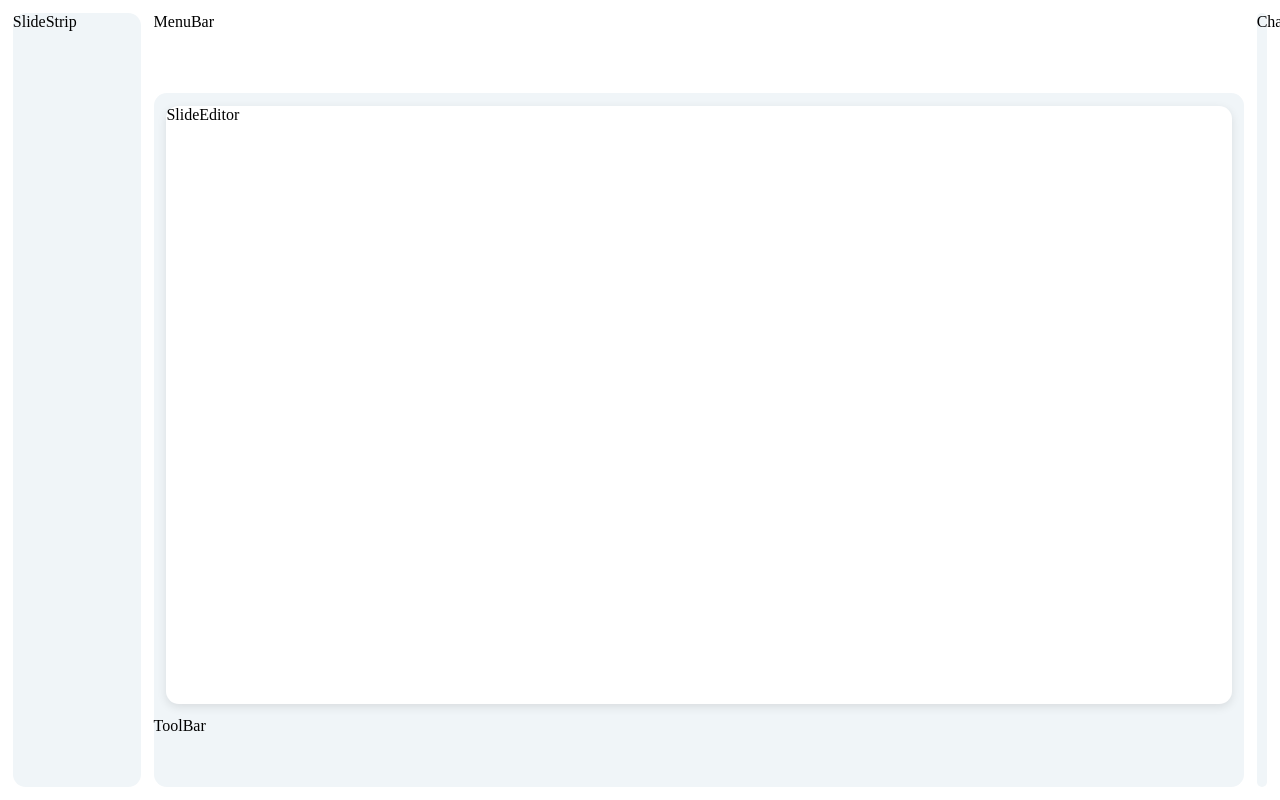
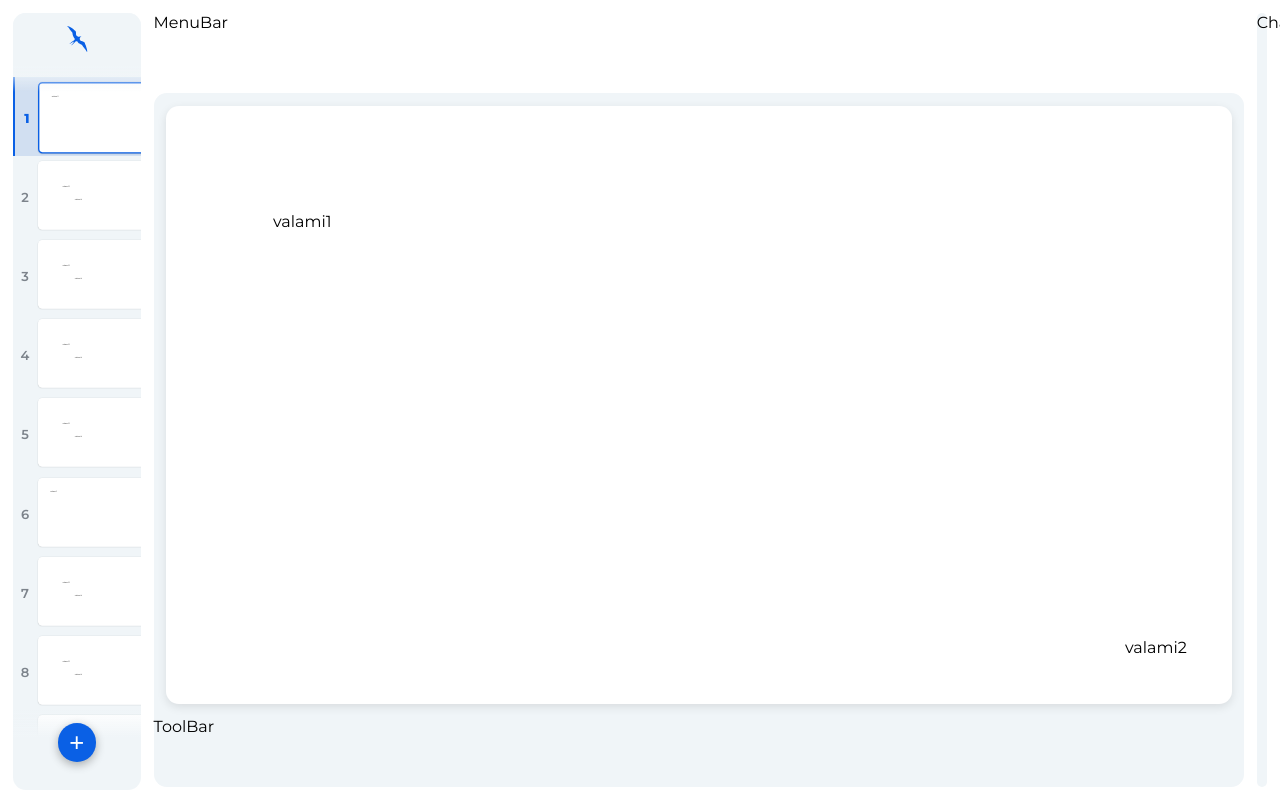
Before and after one commit to lmate/Frigate, a React (Vite) app in the folder client/: page / in a window 1280 px wide. Built offline with nearby package versions, Linux system fonts and the light colour scheme.

Commit message:
Add slide loading, slide strip, slide strip design

```diff
--- a/client/index.html
+++ b/client/index.html
@@ -4,6 +4,9 @@
     <meta charset="UTF-8" />
     <link rel="icon" type="image/svg+xml" href="/src/assets/icon.svg" />
     <meta name="viewport" content="width=device-width, initial-scale=1.0" />
+    <link rel="preconnect" href="https://fonts.googleapis.com">
+    <link rel="preconnect" href="https://fonts.gstatic.com" crossorigin>
+    <link href="https://fonts.googleapis.com/css2?family=Montserrat:ital,wght@0,100;0,200;0,300;0,400;0,500;0,600;0,700;0,800;0,900;1,100;1,200;1,300;1,400;1,500;1,600;1,700;1,800;1,900&display=swap" rel="stylesheet">
     <title>Frigate</title>
   </head>
   <body>
--- a/client/src/App.css
+++ b/client/src/App.css
@@ -2,19 +2,117 @@
   --bg: #ffffff;
   --elementbg: #f0f5f8;
   --primary: #0a60e5;
+  --secondary: #7c838b;
 }
 
 body {
   margin: 1vw;
   background-color: var(--bg);
+  font-family: 'Montserrat', sans-serif;
 }
 
 .SlideStrip {
   float: left;
   width: 10vw;
-  height: calc(100vh - 2vw);
+  height: calc(92vh - 2vw);
   background-color: var(--elementbg);
   border-radius: 1vw;
+  padding-top: 8vh;
+  overflow-y: scroll;
+  overflow-x: hidden;
+}
+.SlideStrip::-webkit-scrollbar {
+  width: 0px;
+}
+
+.SlideStrip > div {
+  border: 0px solid red;
+  width: 10vw;
+  height: 9.3vh;
+  cursor: pointer;
+  padding-top: .6vh;
+}
+
+.SlideStrip > div > div {
+  height: calc(78vh - 2vw);
+  width: calc((78vh - 2vw) * 1.78);
+  transform: scale(.115);
+  transform-origin: top left;
+  background-color: var(--bg);
+  box-shadow: 0 3px 10px rgb(0 0 0 / 0.3);
+  border-radius: 3vw;
+  margin-left: 2vw;
+}
+
+.SlideStrip > div > p {
+  float: left;
+  margin-top: 3.5vh;
+  width: 1.9vw;
+  text-align: center;
+  color: var(--secondary);
+  font-weight: 600;
+  font-size: small;
+}
+
+.SlideStrip > .selectedSlide {
+  background-color: #d1dff1;
+  border-left: 2px solid var(--primary);
+  width: calc(10vw - 2px);
+}
+
+.SlideStrip > .selectedSlide > p {
+  color: var(--primary);
+  font-weight: 800;
+}
+
+.SlideStrip > .selectedSlide > div {
+  border: 12px solid var(--primary);
+  margin-left: calc(2vw - 2px);
+}
+
+.SlidesLogo {
+  position: absolute;
+  z-index: 1;
+  margin-top: -8vh;
+  background-image: linear-gradient(var(--elementbg), var(--elementbg), var(--elementbg), transparent);
+  border-top-left-radius: 1vw;
+  border-top-right-radius: 1vw;
+}
+
+.SlidesLogo > img {
+  width: 2vw;
+  margin-left: 4vw;
+  margin-top: 1vh;
+}
+
+.SlidesAdd {
+  position: absolute;
+  top: calc(92vh - 2vw);
+  height: 10vh;
+  border-bottom-left-radius: 1vw;
+  border-bottom-right-radius: 1vw;
+  background-image: linear-gradient(transparent, var(--elementbg), var(--elementbg), var(--elementbg));
+}
+
+.SlidesAdd > button {
+  width: 3vw;
+  height: 3vw;
+  margin-left: 3.5vw;
+  margin-top: 1vh;
+  border-radius: 5vw;
+  border: 0px solid black;
+  background-color: var(--primary);
+  box-shadow: 0 3px 10px rgb(0 0 0 / 0.3);
+  cursor: pointer;
+  color: var(--bg);
+  font-size: 2vw;
+}
+
+.SlidesAdd > button:active {
+  transform: scale(0.98);
+  /* Scaling button to 0.98 to its original size */
+  box-shadow: 3px 2px 22px 1px rgba(0, 0, 0, 0.24);
+  /* Lowering the shadow */
 }
 
 .MenuBar {
@@ -34,6 +132,7 @@ body {
 }
 
 .SlideEditor > div {
+  position: relative;
   background-color: var(--bg);
   width: 100%;
   height: 100%;
--- a/client/src/App.jsx
+++ b/client/src/App.jsx
@@ -1,5 +1,4 @@
 import { useState } from 'react';
-import logo from './assets/logo.svg';
 import './App.css';
 import Editor from './components/Editor';
 import Dashboard from './components/Dashboard';
--- a/client/src/components/Editor.jsx
+++ b/client/src/components/Editor.jsx
@@ -1,16 +1,69 @@
+import { useState } from "react";
 import Chat from "./Chat";
 import MenuBar from "./MenuBar";
 import SlideEditor from "./SlideEditor";
 import SlideStrip from "./SlideStrip";
 import ToolBar from "./ToolBar";
 
+const testData = [
+  [
+    {type: 'p', value: 'valami1', x: 10, y: 10},
+    {type: 'p', value: 'valami2', x: 90, y: 50}
+  ], [
+    {type: 'p', value: 'valami3', x: 20, y: 20},
+    {type: 'p', value: 'valami4', x: 30, y: 30}
+  ], [
+    {type: 'p', value: 'valami3', x: 20, y: 20},
+    {type: 'p', value: 'valami4', x: 30, y: 30}
+  ], [
+    {type: 'p', value: 'valami3', x: 20, y: 20},
+    {type: 'p', value: 'valami4', x: 30, y: 30}
+  ], [
+    {type: 'p', value: 'valami3', x: 20, y: 20},
+    {type: 'p', value: 'valami4', x: 30, y: 30}
+  ], [
+    {type: 'p', value: 'valami1', x: 10, y: 10},
+    {type: 'p', value: 'valami2', x: 90, y: 50}
+  ], [
+    {type: 'p', value: 'valami3', x: 20, y: 20},
+    {type: 'p', value: 'valami4', x: 30, y: 30}
+  ], [
+    {type: 'p', value: 'valami3', x: 20, y: 20},
+    {type: 'p', value: 'valami4', x: 30, y: 30}
+  ], [
+    {type: 'p', value: 'valami3', x: 20, y: 20},
+    {type: 'p', value: 'valami4', x: 30, y: 30}
+  ], [
+    {type: 'p', value: 'valami3', x: 20, y: 20},
+    {type: 'p', value: 'valami4', x: 30, y: 30}
+  ], [
+    {type: 'p', value: 'valami1', x: 10, y: 10},
+    {type: 'p', value: 'valami2', x: 90, y: 50}
+  ], [
+    {type: 'p', value: 'valami3', x: 20, y: 20},
+    {type: 'p', value: 'valami4', x: 30, y: 30}
+  ], [
+    {type: 'p', value: 'valami3', x: 20, y: 20},
+    {type: 'p', value: 'valami4', x: 30, y: 30}
+  ], [
+    {type: 'p', value: 'valami3', x: 20, y: 20},
+    {type: 'p', value: 'valami4', x: 30, y: 30}
+  ], [
+    {type: 'p', value: 'valami3', x: 20, y: 20},
+    {type: 'p', value: 'valami4', x: 30, y: 30}
+  ]
+];
+
 function Editor() {
+  const [slides, setSlides] = useState(testData);
+  const [currentSlide, setCurrentSlide] = useState(0);
+
   return (
     <>
-      <SlideStrip />
+      <SlideStrip slides={slides} currentSlide={currentSlide} setCurrentSlide={(setIndex) => {setCurrentSlide(setIndex)}}/>
       <Chat />
       <MenuBar />
-      <SlideEditor />
+      <SlideEditor slides={slides} currentSlide={currentSlide}/>
       <ToolBar />
     </>
   )
--- a/client/src/components/SlideEditor.jsx
+++ b/client/src/components/SlideEditor.jsx
@@ -1,8 +1,21 @@
-function SlideEditor() {
+function generateElement(element, index) {
+  switch (element.type) {
+    case 'p':
+      return <p key={index} style={{
+        position: 'absolute',
+        marginLeft: element.x + '%',
+        marginTop: element.y + '%',
+        width: element.w+'%',
+        height: element.h+'%'
+      }}>{element.value}</p>
+  }
+}
+
+function SlideEditor(props) {
   return (
     <div className="SlideEditor">
       <div>
-        SlideEditor
+        {props.slides[props.currentSlide].map((element, index) => generateElement(element, index))}
       </div>
     </div>
   )
--- a/client/src/components/SlideStrip.jsx
+++ b/client/src/components/SlideStrip.jsx
@@ -1,7 +1,37 @@
-function SlideStrip() {
+import logo from '../assets/logo.svg';
+
+function generateElement(element, index) {
+  switch (element.type) {
+    case 'p':
+      return <p key={index} style={{
+        position: 'absolute',
+        marginLeft: element.x + '%',
+        marginTop: element.y + '%',
+        width: element.w+'%',
+        height: element.h+'%'
+      }}>{element.value}</p>
+  }
+}
+
+function SlideStrip(props) {
+
+  function handleSelectSlide(selectedIndex) {
+    props.setCurrentSlide(selectedIndex);
+  }
+
   return (
     <div className="SlideStrip">
-      SlideStrip
+      <div className="SlidesLogo"><img src={logo} /></div>
+      {props.slides.map((slide, index) => (
+        <div key={index} className={props.currentSlide === index ? 'selectedSlide' : ''} onClick={() => handleSelectSlide(index)}>
+          <p>{index + 1}</p>
+          <div>
+            {props.slides[index].map((element, index) => generateElement(element, index))}
+          </div>
+        </div>
+      ))}
+      <div></div>
+      <div className='SlidesAdd'><button>+</button></div>
     </div>
   )
 }
```
Also changed, not shown: client/.eslintrc.cjs.
